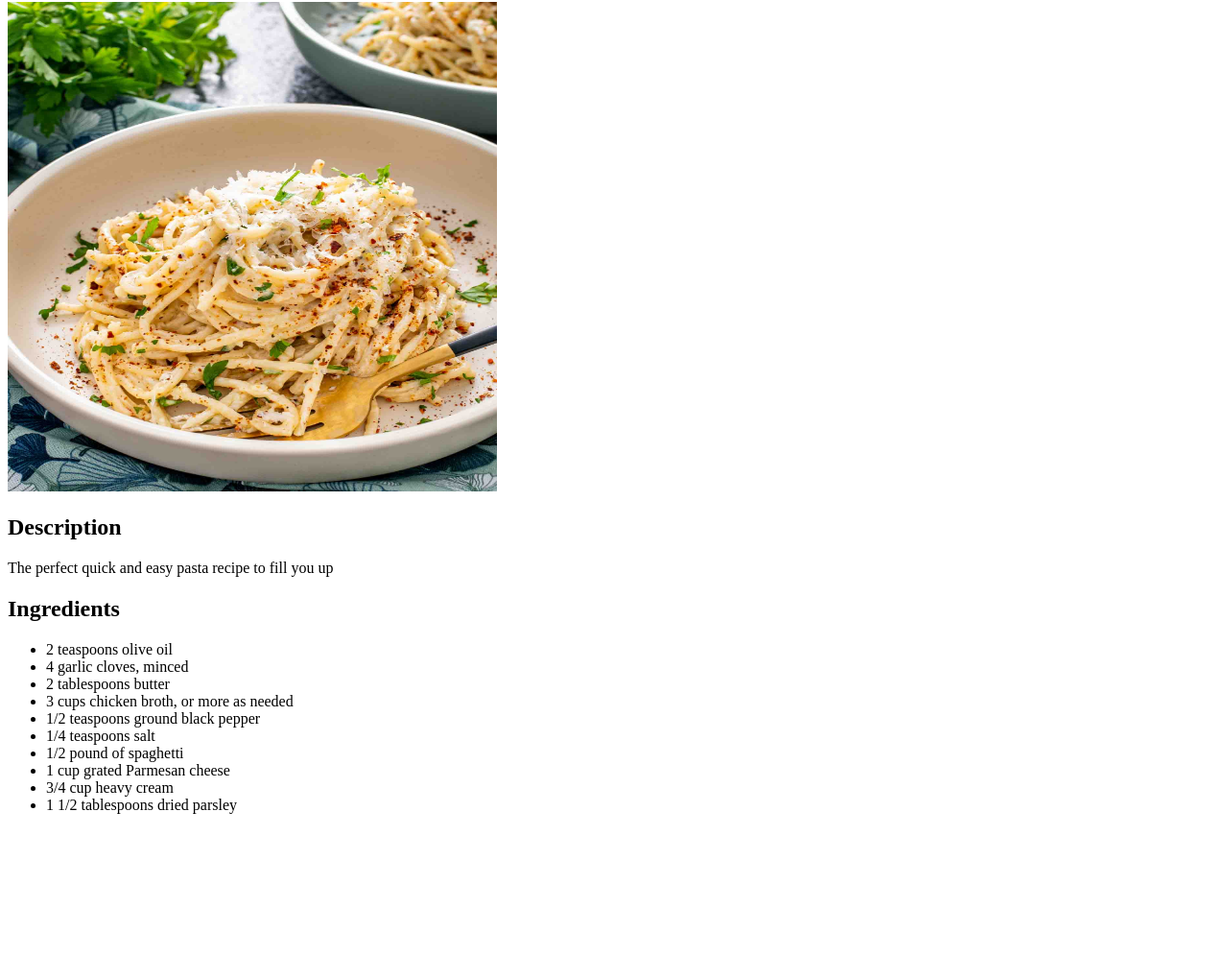
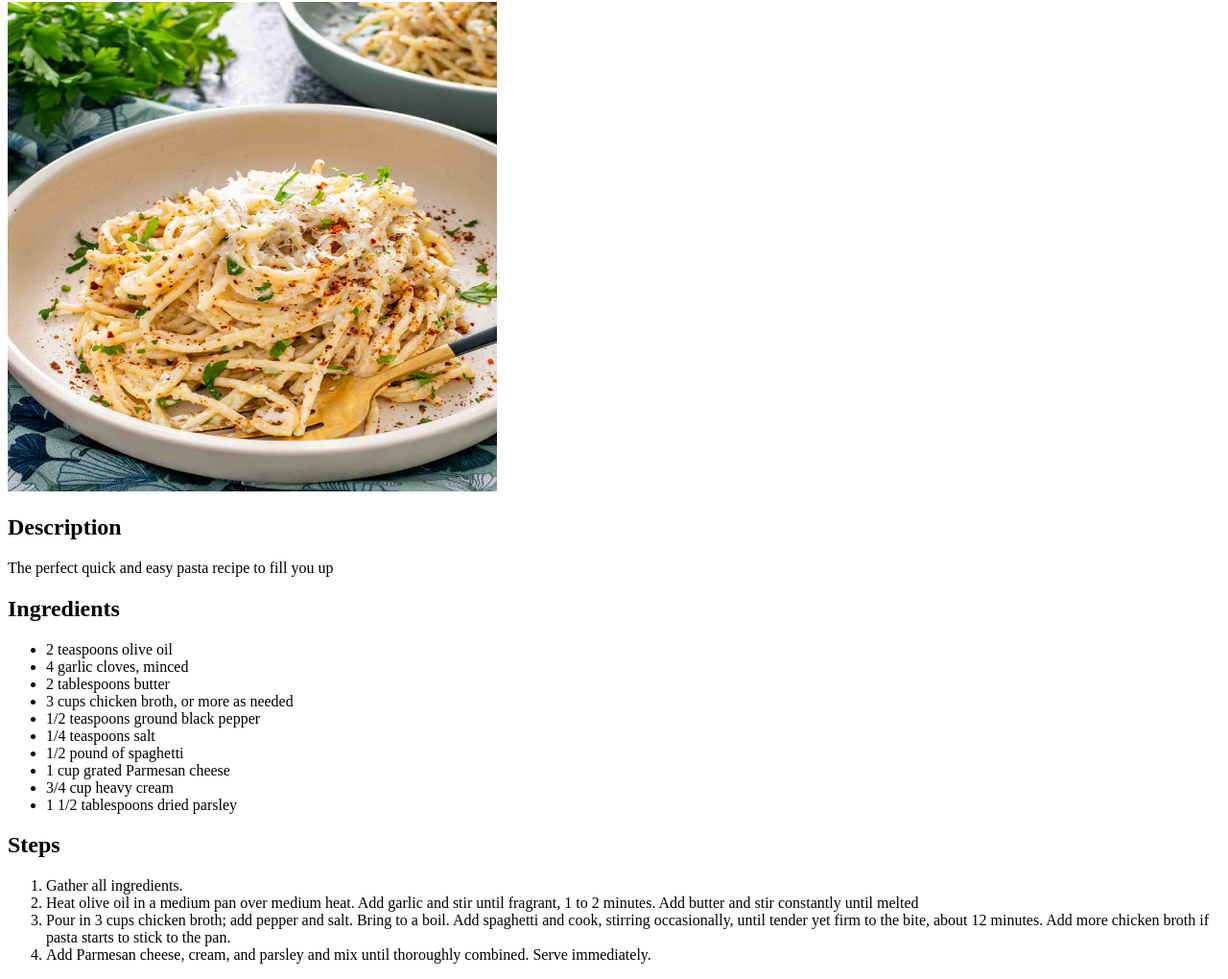
Before and after one commit to Heromercer/odin-recipes, a plain HTML site: page recipes/garlic_pasta.html in a window 1280 px wide. Shown: the part 78-1098 px from the top of the page at 96% size. Before the commit the page ends 942 px from the top, so only its background shows below. Drawn offline with Linux system fonts and the light colour scheme.

Commit message:
Add steps section to garlic_pasta.html

```diff
--- a/recipes/garlic_pasta.html
+++ b/recipes/garlic_pasta.html
@@ -24,5 +24,16 @@
             <li>3/4 cup heavy cream</li>
             <li>1 1/2 tablespoons dried parsley</li>
         </ul>
+
+        <h2>Steps</h2>
+        <ol>
+            <li>Gather all ingredients.</li>
+            <li>Heat olive oil in a medium pan over medium heat. Add garlic and stir until fragrant, 1 to 2 minutes.
+                Add butter and stir constantly until melted</li>
+            <li>Pour in 3 cups chicken broth; add pepper and salt. Bring to a boil. Add spaghetti and cook, stirring occasionally,
+                until tender yet firm to the bite, about 12 minutes. Add more chicken broth if pasta starts to stick to the pan.
+            </li>
+            <li>Add Parmesan cheese, cream, and parsley and mix until thoroughly combined. Serve immediately.</li>
+        </ol>
     </body>
 </html>
```
